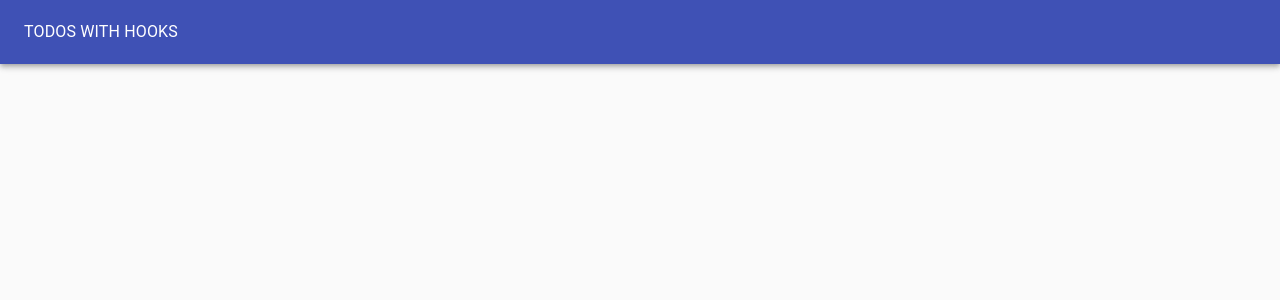
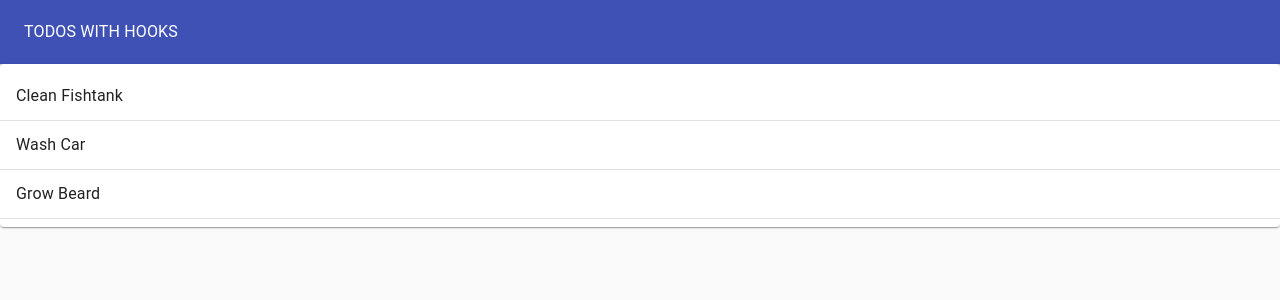
Before and after one commit to bradsimpson213/react-hooks-practice, a React (Create React App) app: page / in a window 1280 px wide. Shown: the top 300 px of the page. Built offline with nearby package versions, Linux system fonts and the light colour scheme.

Commit message:
stage 1 completed

```diff
--- a/src/TodoApp.js
+++ b/src/TodoApp.js
@@ -1,3 +1,5 @@
+import React, { useState } from 'react';
+import TodoList from "./TodoList";
 import Typography from "@material-ui/core/Typography";
 import Paper from "@material-ui/core/Paper";
 import AppBar from '@material-ui/core/AppBar';
@@ -6,6 +8,13 @@
 import App from "./App";
 
 const TodoApp = () =>{
+    const initialTodos = [
+        { id: 1, task: "Clean Fishtank", completed: false },
+        { id: 2, task: "Wash Car", completed: true },
+        { id: 3, task: "Grow Beard", completed: false }
+    ];
+    const [todos, setTodos] = useState(initialTodos);
+
     return (
         <Paper
         style={{
@@ -21,6 +30,7 @@
                     <Typography colors="inherit">TODOS WITH HOOKS</Typography>
                 </ToolBar>
             </AppBar>
+                <TodoList todos={todos}/>
         </Paper>
     )
 }
--- /dev/null
+++ b/src/TodoList.js
@@ -0,0 +1,25 @@
+import React from 'react';
+import Paper from '@material-ui/core/Paper';
+import List from "@material-ui/core/List";
+import Divider from '@material-ui/core/Divider';
+import ListItem from '@material-ui/core/ListItem';
+import ListItemText from '@material-ui/core/ListItemText';
+
+const TodoList = (props) =>{
+    return (
+        <Paper>
+            <List>
+            {props.todos.map(todo =>(
+                <>
+                    <ListItem>
+                        <ListItemText>{todo.task}</ListItemText>
+                    </ListItem>
+                    <Divider/>
+                </>
+            ))}
+            </List>
+        </Paper>
+    );
+}
+
+export default TodoList;
```
Also changed, not shown: 1 other file (tests, documents, lock files or other folders).
